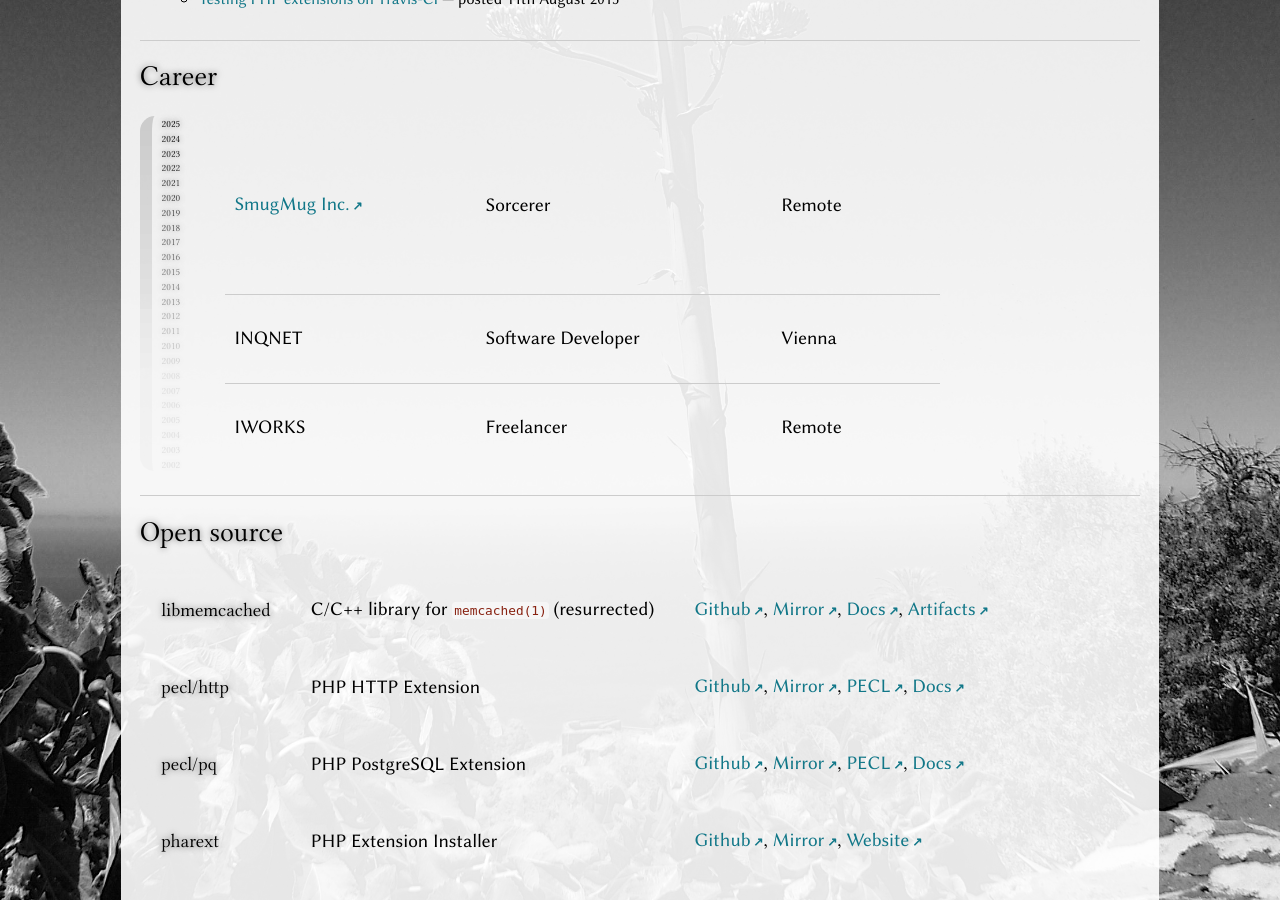
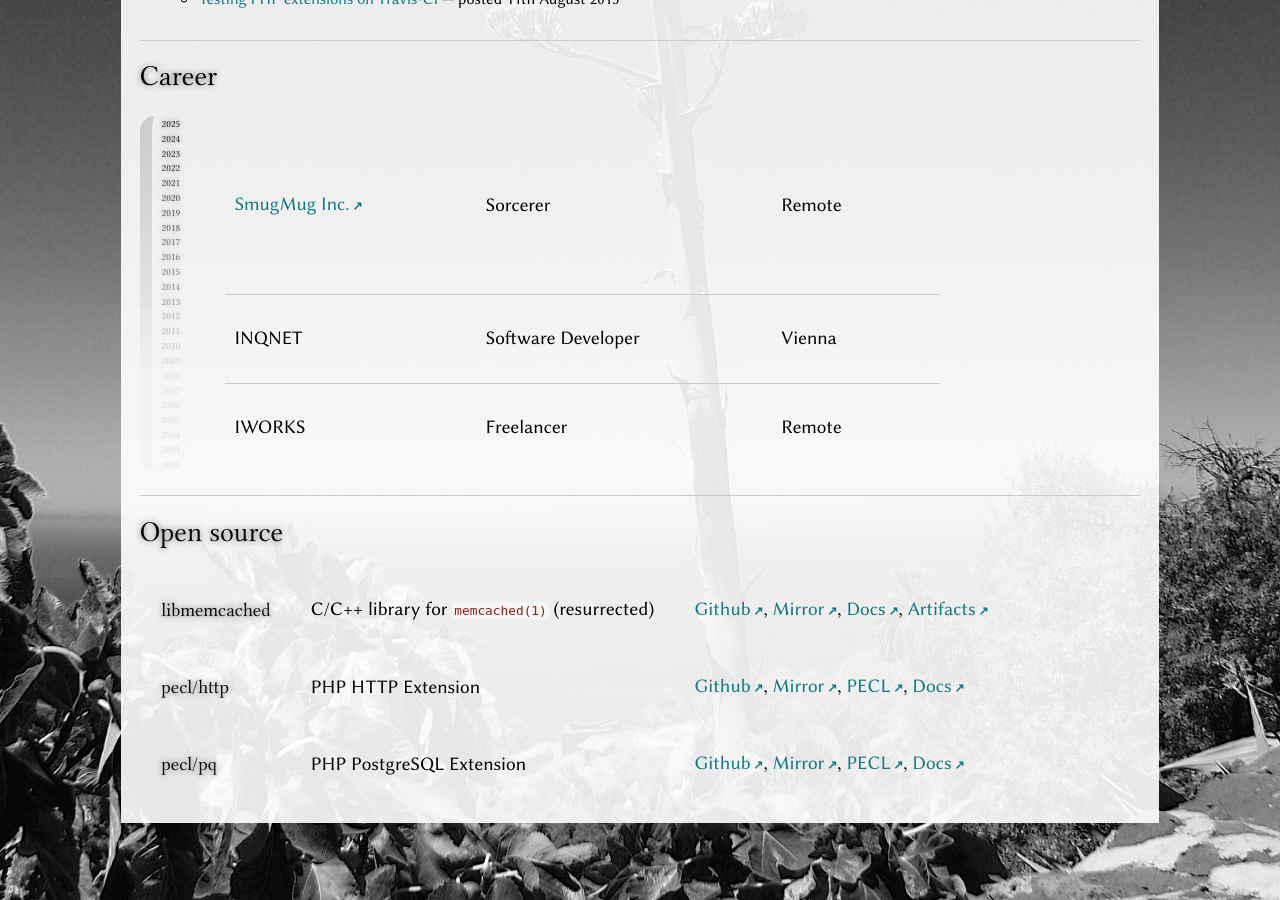
Before and after one commit to m6w6/m6w6.github.io, a Jekyll site: the page built from index.html, in a window 1280 px wide and 900 px high, scrolled down 975 px. Built offline with Jekyll 4.4.1, drawn with Linux system fonts in a browser that asks for light colours.

Commit message:
update 2025

```diff
--- a/_config.yml
+++ b/_config.yml
@@ -74,6 +74,7 @@ exclude:
   - "vendor/"
   - "*cache*/"
   - "node*/"
+  - "README.md"
 
 include :
   - .well-known
--- a/index.html
+++ b/index.html
@@ -107,20 +107,6 @@ styles: assets/index.css
 						>Artifacts</a>
 					</td>
 				</tr>
-				<!-- tr>
-					<th>pecl/psi</th>
-					<td>PHP System Interface</td>
-					<td>
-						<a href="https://github.com/m6w6/ext-psi" rel="external"
-							>Github</a>,
-						<a href="https://git.m6w6.name/?p=m6w6/ext-psi" rel="external"
-							>Mirror</a>,
-						<a href="http://pecl.php.net/package/psi" rel="external"
-							>PECL</a>,
-						<a href="https://mdref.m6w6.name/psi" rel="external"
-							>Docs</a>
-					</td>
-				</tr -->
 				<tr>
 					<th>pecl/http</th>
 					<td>PHP HTTP Extension</td>
@@ -149,17 +135,5 @@ styles: assets/index.css
 							>Docs</a>
 					</td>
 				</tr>
-				<tr>
-					<th>pharext</th>
-					<td>PHP Extension Installer</td>
-					<td>
-						<a href="https://github.com/pharext/pharext" rel="external"
-							>Github</a>,
-						<a href="https://git.m6w6.name/?p=pharext/pharext" rel="external"
-							>Mirror</a>,
-						<a href="https://pharext.org" rel="external"
-							>Website</a>
-					</td>
-				</tr>
 			</table>
 		</section>
```
